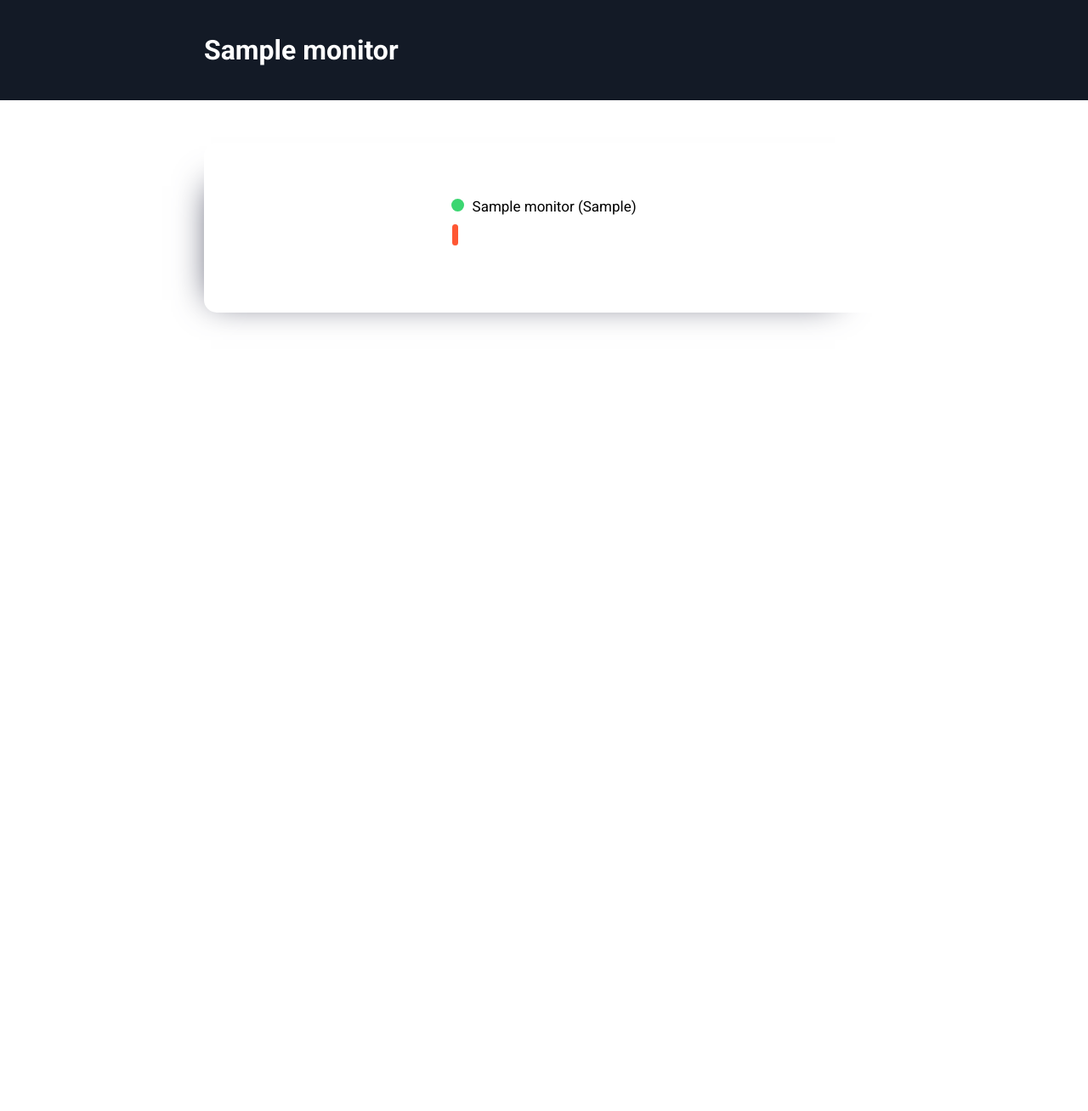
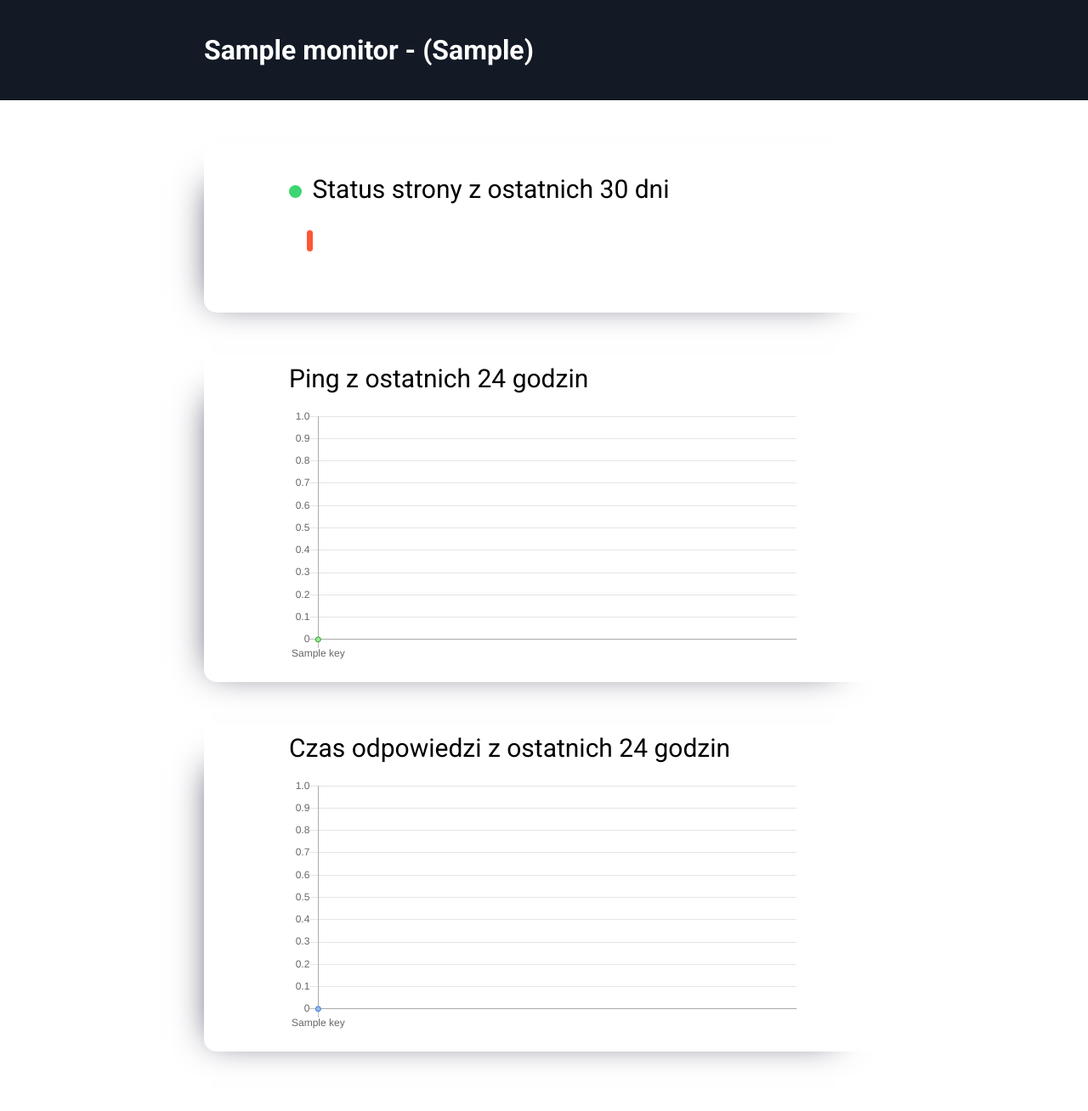
Before and after one commit to ernest-iwan/monitor-system, a Django app: template monitor/templates/monitor.html in a window 1280 px wide. Shown: the whole page at 85% size. Before the commit the page ends 383 px from the top, so only its background shows below. Run offline with Django 5.2, Linux system fonts and the light colour scheme; the template is opened without the code that fills it: most values are stand-ins (such as "Sample title", 1, 10 or a date in 2020).

Commit message:
charts add to monitor template

```diff
--- a/config/settings.py
+++ b/config/settings.py
@@ -42,7 +42,6 @@ INSTALLED_APPS = [
     'monitor',
     'django_celery_results',
     'django_celery_beat',
-    'chartjs',
 ]
 
 MIDDLEWARE = [
--- a/monitor/static/css/style.css
+++ b/monitor/static/css/style.css
@@ -147,6 +147,19 @@ main {
     transition: 0.3s all;
 }
 
+p.title{
+    font-size: 30px;
+    margin: 10px 0;
+}
+
+.service-info{
+    width: 600px;
+}
+canvas{
+    margin: 20px 0;
+}
+
+
 .service a:hover{
     color: #5b5a5a;
 }
--- a/monitor/templates/monitor.html
+++ b/monitor/templates/monitor.html
@@ -1,22 +1,19 @@
 {% extends 'base.html' %}
     {% block title %}
         <title>{{ monitor.name }}</title>
+        <script src="https://cdnjs.cloudflare.com/ajax/libs/Chart.js/2.9.4/Chart.js"></script>
     {% endblock %}
     {% block header %}
         <div class="title">
-          <h1>{{ monitor.name }}</h1>
+          <h1>{{ monitor.name }} - ({{ monitor.value_to_check }})</h1>
         </div>
     {% endblock %}
     {% block main %}
         <div class="wrapper">
           <div class="services">
-            <div class="services-wrapper">
+            <div class="services-wrapper service-info">
+                <p class="title"><span class="status-icon {% if monitor.status == 'online' %}online{% else %}offline{% endif %}"></span> Status strony z ostatnich 30 dni</p>
                 <div class="service">
-                  <p>
-                    <span class="status-icon {% if monitor.status == 'online' %}online{% else %}offline{% endif %}"></span>
-                    {{ monitor.name }} ({{ monitor.value_to_check }})
-                  </p>
-
                   <div class="log-info">
                     {% for key, value in monitor.get_logs.items %}
                       <div class="status-box {% if value == 100 %}positive{% elif value == -1 %}neutral{% elif value < 100 %}small-positive{% else %}negative{% endif %}">
@@ -34,5 +31,93 @@
                 </div>
             </div>
           </div>
+
+          <div class="services">
+            <div class="services-wrapper service-info">
+                <p class="title">Ping z ostatnich 24 godzin</p>
+                <canvas id="pingChart" style="width:100%;max-width:600px"></canvas>
+            </div>
+          </div>
+
+
+          <div class="services">
+            <div class="services-wrapper service-info">
+                <p class="title">Czas odpowiedzi z ostatnich 24 godzin</p>
+                <canvas id="responseChart" style="width:100%;max-width:600px"></canvas>
+            </div>
+          </div>
         </div>
+
+        <script>
+            {# Ping Chart #}
+            let x_values = [];
+            let data = [];
+
+            {% for key, value in monitor.get_average_ping_last_24_hours.items %}
+                x_values.push("{{ key }}")
+                data.push({{ value }})
+            {% endfor %}
+
+            new Chart("pingChart", {
+              type: "line",
+              data: {
+                labels: x_values,
+                datasets: [{
+                  data: data,
+                  borderColor: '#289d25',
+                  backgroundColor: '#9ee89b',
+                  fill: true
+                },]
+              },
+              options: {
+                legend: {display: false},
+                scales: {
+                    yAxes: [{
+                        ticks: {
+                            beginAtZero: true
+                        }
+                    }],
+                    xAxis: {
+                        type: 'time',
+                    }
+                }
+              }
+            });
+
+
+            {# Response Chart#}
+            x_values = [];
+            data = [];
+
+            {% for key, value in monitor.get_average_response_time_last_24_hours.items %}
+                x_values.push("{{ key }}")
+                data.push({{ value }})
+            {% endfor %}
+
+            new Chart("responseChart", {
+              type: "line",
+              data: {
+                labels: x_values,
+                datasets: [{
+                  data: data,
+                  borderColor: '#2c7be0',
+                  backgroundColor: '#97b9e7',
+                  fill: true
+                },]
+              },
+              options: {
+                legend: {display: false},
+                scales: {
+                    yAxes: [{
+                        ticks: {
+                            beginAtZero: true
+                        }
+                    }],
+                    xAxis: {
+                        type: 'time',
+                    }
+                }
+              }
+            });
+        </script>
     {% endblock %}
--- a/monitor/templates/status.html
+++ b/monitor/templates/status.html
@@ -24,7 +24,7 @@
               {% for element in status_object.monitors.all %}
 
                 <div class="service">
-                  <a href="../monitor/{{ element.id }}" target="_blank">
+                  <a href="../monitor/{{ element.id }}">
                     <span class="status-icon {% if element.status == 'online' %}online{% else %}offline{% endif %}"></span>
                     {{ element.name }} ({{ element.value_to_check }})
                   </a>
--- a/requirements.txt
+++ b/requirements.txt
@@ -42,3 +42,5 @@ urllib3==2.2.1
 vine==5.1.0
 wcwidth==0.2.13
 whois==1.20240129.2
+
+ipychart~=0.4.1
```
Also changed, not shown: monitor/models.py (+53 -0 lines), monitor/templates/base.html (+4 -4 lines).
